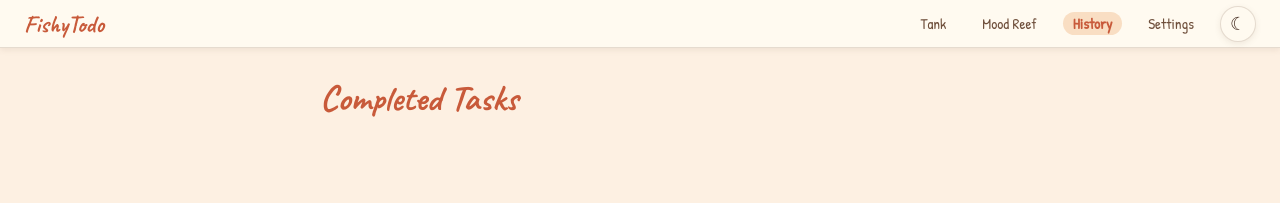
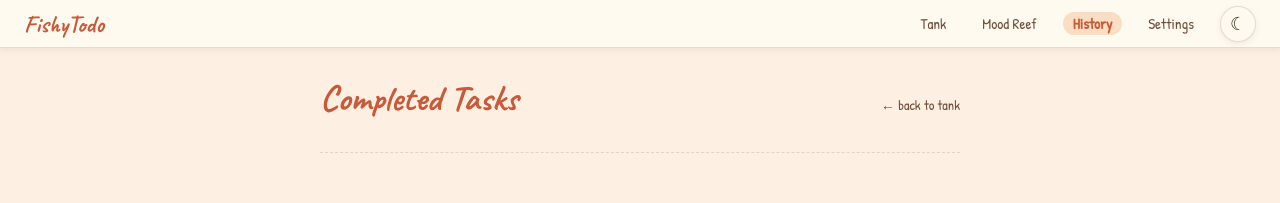
Before and after one commit to PatriciaMoraru/FishyTodo, a React (Vite) app: page /history in a window 1280 px wide. Shown: the top 203 px of the page. Built offline with nearby package versions, Linux system fonts and the light colour scheme.

Commit message:
feat: add back to tank navigation link to HistoryView

```diff
--- a/src/components/HistoryView.css
+++ b/src/components/HistoryView.css
@@ -10,6 +10,16 @@
 }
 
 /* ── history ─────────────────────────────────────── */
+
+.history-header {
+  display: flex;
+  align-items: baseline;
+  justify-content: space-between;
+  padding-bottom: 1.6rem;
+  border-bottom: 1.5px dashed var(--line);
+  margin-bottom: 0.4rem;
+}
+
 .history-title {
   font-family: 'Caveat', cursive;
   font-size: 3.6rem;
@@ -49,3 +59,15 @@
   color: var(--ink-soft);
   white-space: nowrap;
 }
+
+.history-back {
+  font-family: 'Patrick Hand', cursive;
+  font-size: 1.4rem;
+  color: var(--ink-soft);
+  text-decoration: none;
+  transition: color 0.15s;
+}
+
+.history-back:hover {
+  color: var(--ink);
+}
--- a/src/components/HistoryView.jsx
+++ b/src/components/HistoryView.jsx
@@ -1,3 +1,4 @@
+import { Link } from 'react-router-dom'
 import { useTaskContext } from '../context/TaskContext'
 import './HistoryView.css'
 
@@ -8,7 +9,10 @@ export default function HistoryView() {
     return (
         <div className="list-view screen">
             <div className="list-inner">
+                <div className="history-header">
                 <h2 className="history-title">Completed Tasks</h2>
+                <Link to="/tank" className="history-back">← back to tank</Link>
+                </div>
                 <ul className="history-list">
                     {completedTasks.map(task => (
                         <li key={task.id} className="history-item">
```
